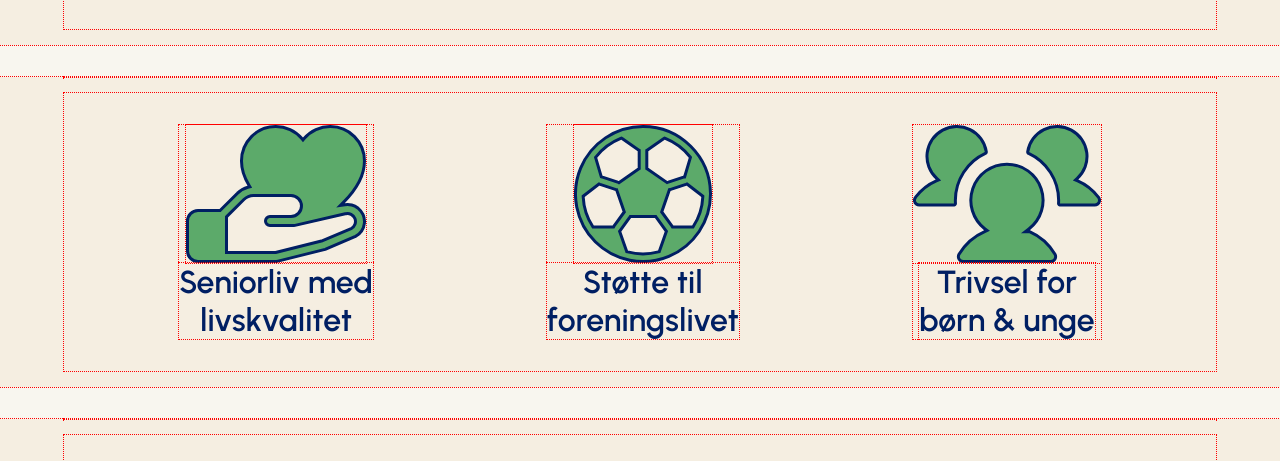
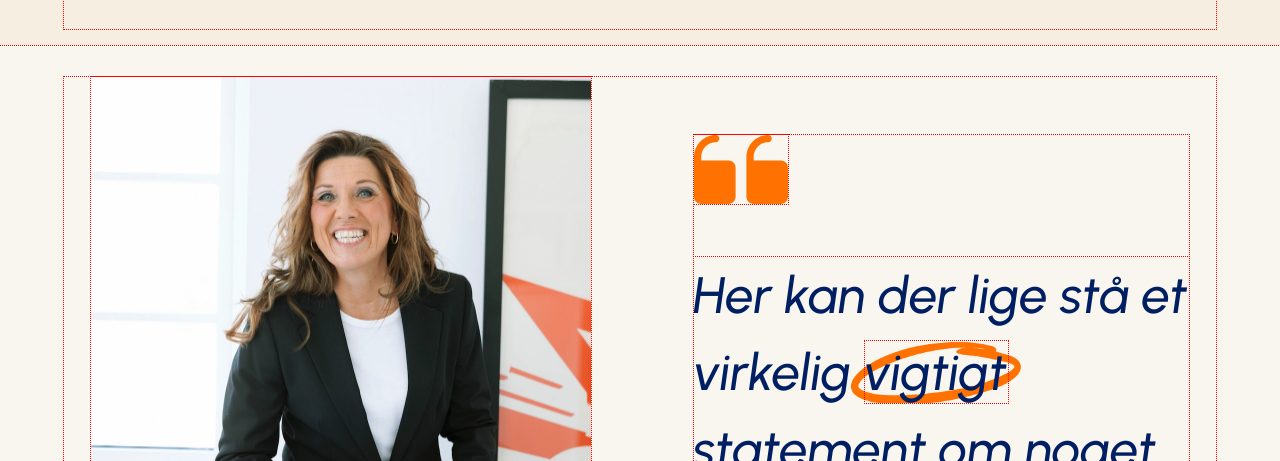
Before and after one commit to cepe0003/eksamensprojekt, a plain HTML site: page index.html in a window 1280 px wide. Shown: the part 1218-1679 px from the top of the page. Drawn offline with Linux system fonts and the light colour scheme; no server answers.

Commit message:
citat done

```diff
--- a/css/custom.css
+++ b/css/custom.css
@@ -47,7 +47,7 @@
     --fs-footer: clamp(3rem, 12vw, 11.25rem);
     --fs-nav: clamp(1.2rem, 1.2vw, 1.25rem);
     --fs-statement: clamp(1.25rem, 2vw, 1.5rem);
-    --fs-citat: clamp(1.5rem, 2.8vw, 2.25rem);
+    --fs-citat: clamp(2.3rem, 4vw, 4rem);
 
     /* COLORS */
     /* backgrounds */
--- a/css/generel.css
+++ b/css/generel.css
@@ -370,6 +370,48 @@ footer p{
     grid-row: 17/-1;
 }
 
+/* CITAT */
+.citat-wrapper{
+    display: flex;
+    flex-direction: row;
+    flex-wrap: wrap;
+    gap: min(3rem, 5%);
+}
+.citat-img{
+    aspect-ratio: 4/5;
+    width: clamp(0px, 80vw, 500px);
+    margin: auto    ;
+}
+.citat-indhold{
+    margin: auto;
+    margin-top: min(5rem, 5%);
+}
+.citat-tekst{
+    margin-top: 2rem;
+    font-size: var(--fs-citat);
+    font-family: var(--statement);
+    line-height: min(5rem, 150%);
+    margin-top: min(10rem, 10%);
+    overflow: visible;
+}
+.cirkel{
+    position: relative;
+    z-index: 1;
+}
+.cirkel::before{
+    content: "";
+    position: absolute;
+    top: 0;
+    left: -20px;
+    right: -20px;
+    bottom: 0;
+    background-image: url(../img/grafik/orange_cirkel.png);
+    background-repeat: no-repeat;
+    background-size: cover;
+    background-position: center;
+    z-index: -1;
+}
+
 @media(width>=820px){
     /* HEADER */
     .nav{
--- a/index.html
+++ b/index.html
@@ -121,7 +121,35 @@
           </div>
         </div>
       </div>
-      <section></section>
+      <section>
+        <div class="citat-wrapper">
+          <img
+            src="img/portrait/p_4.webp"
+            alt="Nellie siddende på en stol"
+            class="citat-img"
+          />
+          <div class="citat-indhold">
+            <svg
+              width="94"
+              height="69"
+              viewBox="0 0 94 69"
+              fill="none"
+              xmlns="http://www.w3.org/2000/svg"
+            >
+              <path
+                d="M59.6538 69H86.7692C88.687 69 90.5261 68.2348 91.8822 66.8727C93.2382 65.5106 94 63.6632 94 61.7368V32.6842C94 30.7579 93.2382 28.9105 91.8822 27.5484C90.5261 26.1863 88.687 25.4211 86.7692 25.4211L59.6538 25.4211V21.7895C59.6538 17.9369 61.1775 14.242 63.8895 11.5178C66.6016 8.79361 70.2799 7.26316 74.1154 7.26316C75.0742 7.26316 75.9938 6.88055 76.6718 6.1995C77.3499 5.51844 77.7308 4.59473 77.7308 3.63158C77.7308 2.66842 77.3499 1.74471 76.6718 1.06366C75.9938 0.382607 75.0742 0 74.1154 0C68.3641 0.00601196 62.85 2.3036 58.7832 6.38862C54.7164 10.4736 52.4291 16.0124 52.4231 21.7895L52.4231 61.7368C52.4231 63.6632 53.1849 65.5106 54.5409 66.8727C55.897 68.2348 57.7361 69 59.6538 69ZM7.23077 69H34.3462C36.2639 69 38.103 68.2348 39.4591 66.8727C40.8151 65.5106 41.5769 63.6632 41.5769 61.7368L41.5769 32.6842C41.5769 30.7579 40.8151 28.9105 39.4591 27.5484C38.103 26.1863 36.2639 25.4211 34.3462 25.4211L7.23077 25.4211L7.23077 21.7895C7.23077 17.9369 8.75439 14.242 11.4665 11.5178C14.1785 8.79361 17.8569 7.26316 21.6923 7.26316C22.6512 7.26316 23.5708 6.88055 24.2488 6.1995C24.9268 5.51844 25.3077 4.59473 25.3077 3.63158C25.3077 2.66842 24.9268 1.74471 24.2488 1.06366C23.5708 0.382607 22.6512 0 21.6923 0C15.941 0.00601196 10.4269 2.3036 6.36014 6.38862C2.29333 10.4736 0.00598145 16.0124 0 21.7895L0 61.7368C0 63.6632 0.76181 65.5106 2.11784 66.8727C3.47388 68.2348 5.31306 69 7.23077 69Z"
+                fill="#FF7100"
+              />
+            </svg>
+            <p class="citat-tekst">
+              Her kan der lige stå et <br />
+              virkelig <span class="cirkel">vigtigt</span> <br />statement om
+              noget <br />
+              kandidaten mener
+            </p>
+          </div>
+        </div>
+      </section>
       <div class="baggrund">
         <div class="icon_banner">
           <div class="icon">
```
